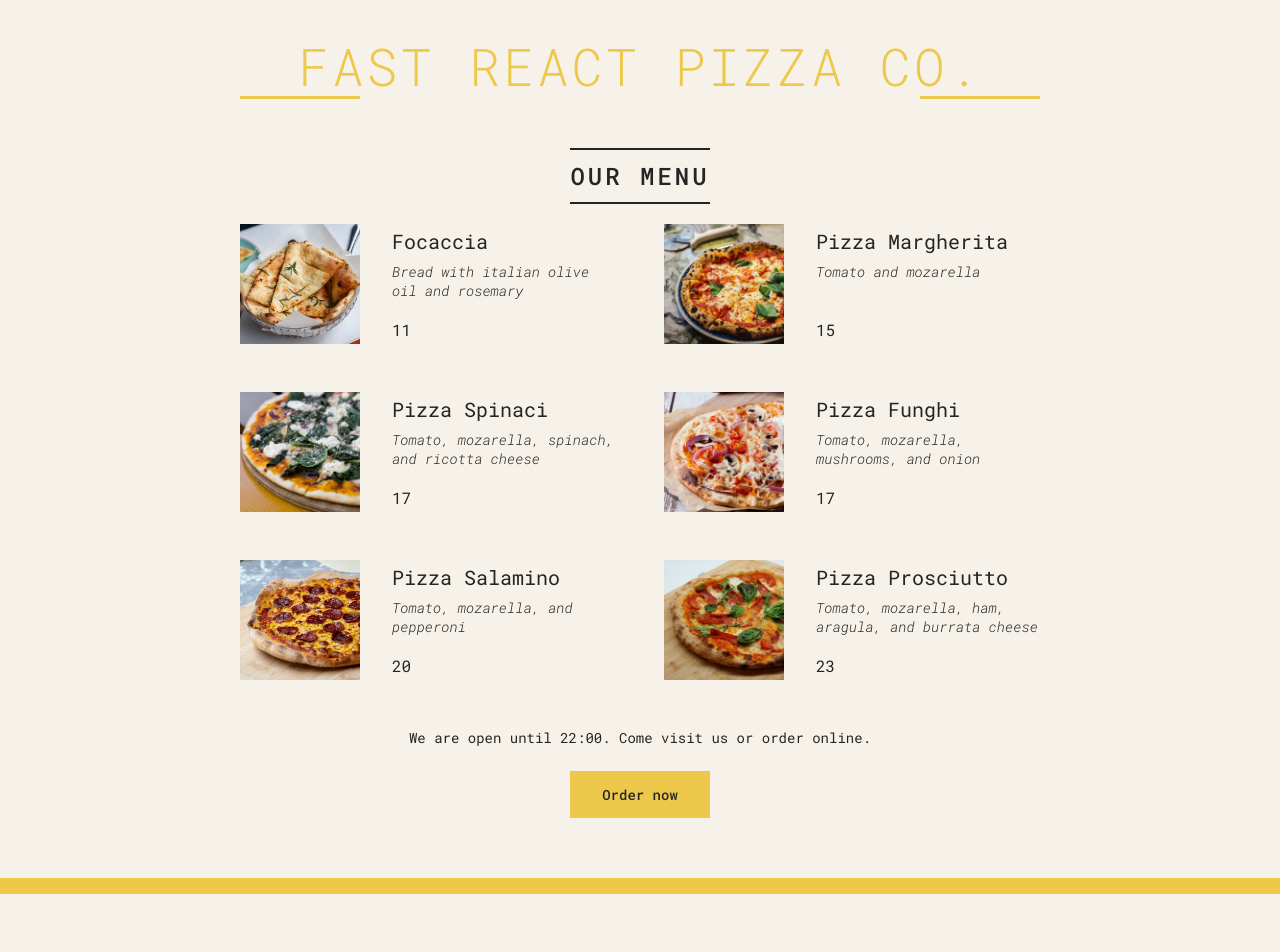
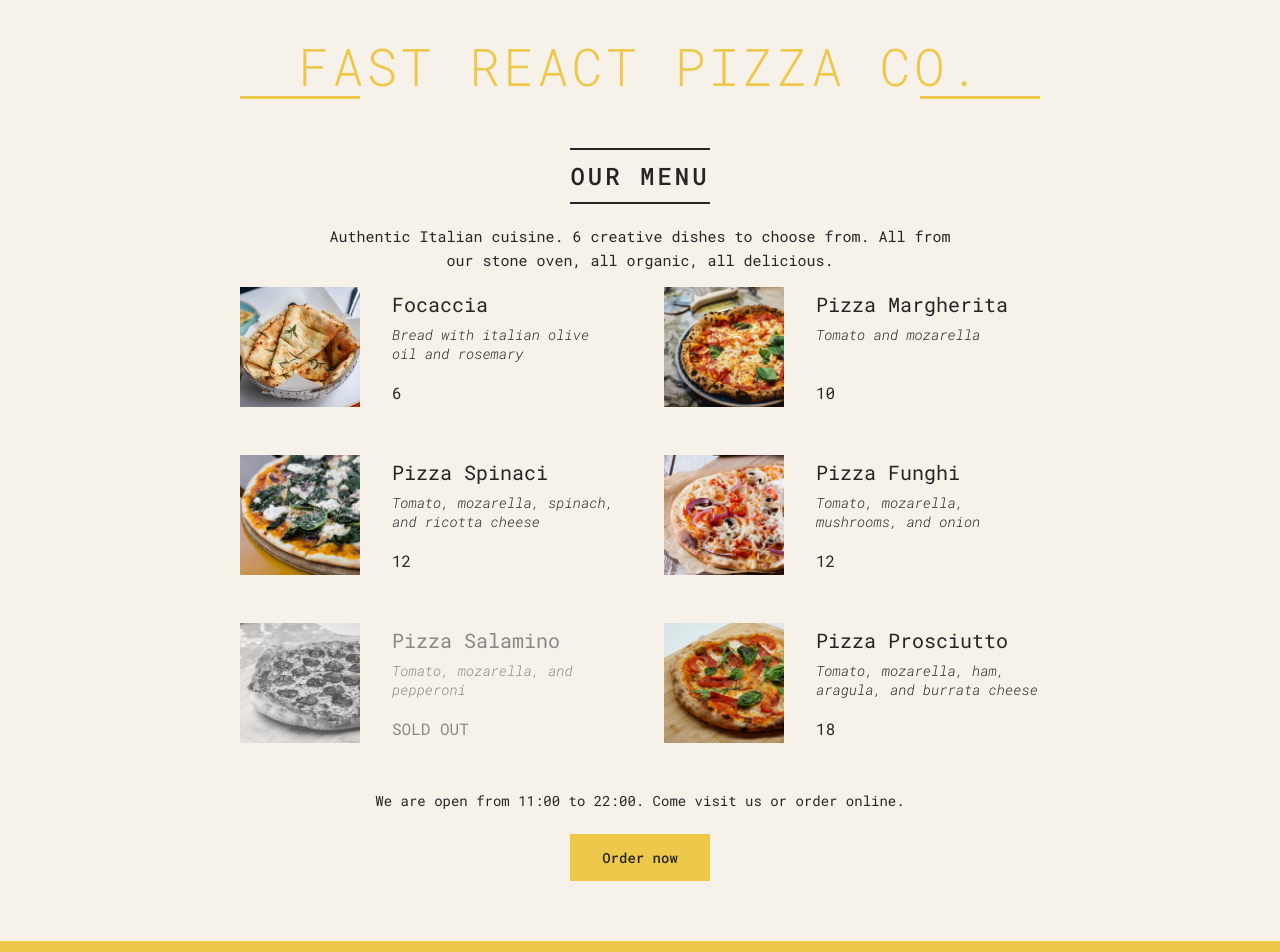
Before and after one commit to DevBukola/ReactJS, a React (Vite) app in the folder PIZZA-MENU/: page / in a window 1280 px wide. Shown: the top 952 px of the page. Before the commit the page ends 894 px from the top, so only its background shows below. Built offline with nearby package versions, Linux system fonts and the light colour scheme.

Commit message:
complete pizza menu simple project
finished project

```diff
--- a/PIZZA-MENU/index.html
+++ b/PIZZA-MENU/index.html
@@ -5,7 +5,7 @@
     <link rel="icon" type="image/svg+xml" href="/favicon.svg" />
     <meta name="viewport" content="width=device-width, initial-scale=1.0" />
     <!-- <link rel="stylesheet" href="src/index.css"> -->
-    <title>pizza-menu</title>
+    <title>Fast React Pizza Co.</title>
   </head>
   <body>
     <div id="root"></div>
--- a/PIZZA-MENU/src/index.css
+++ b/PIZZA-MENU/src/index.css
@@ -103,6 +103,7 @@ body {
   display: grid;
   grid-template-columns: 1fr 1fr;
   gap: 4.8rem;
+  margin-top: 1.5rem;
 }
 
 .pizza {
@@ -148,7 +149,7 @@ body {
 
 .pizza.sold-out img {
   filter: grayscale();
-  opacity: 0.8;
+  opacity: 0.7;
 }
 
 /* *************** */
--- a/PIZZA-MENU/src/index.jsx
+++ b/PIZZA-MENU/src/index.jsx
@@ -72,46 +72,39 @@ const Menu = () => {
   return (
     <main className="menu">
       <h2>Our Menu</h2>
-      {/* {pizzaData.map(pizza => <Pizza name={pizza.name} ingredients={pizza.ingredients} photoName={pizza.photoName} price={pizza.price} soldOut={pizza.soldOut} />)} */}
-      {lenPizzas > 0 && (
+
+      {lenPizzas > 0 ? (
+        <>
+          {/* React fragment allow us to render two or more elements separately in the same
+          place without wrapping them in one element (like wrapping them in a
+          div, which may affect the formatting) as the parent of them. Here, it makes the paragraph and the ul separate - not wrapped in anything. */}
+          <p>
+            Authentic Italian cuisine. 6 creative dishes to choose from. All
+            from our stone oven, all organic, all delicious.
+          </p>
           <ul className="pizzas">
             {pizzas.map((pizza) => (
               <Pizza pizzaObj={pizza} key={pizza.name} />
             ))}
           </ul>
+        </>
+      ) : (
+        <p>We are still working on our menu. Please check back later :)</p>
       )}
-
-      {/* <Pizza
-        name="Pizza Prosciutto"
-        ingredients="Tomato, mozarella, ham, aragula, and burrata cheese"
-        photoName="pizzas/prosciutto.jpg"
-        price={18}
-        soldOut="true"
-      />
-      <Pizza
-        ingredients="Tomato, mozarella, and pepperoni"
-        name="Pizza Salamino"
-        photoName="pizzas/salamino.jpg"
-        price={15}
-      />
-      <Pizza
-        photoName="pizzas/funghi.jpg"
-        price={12}
-        name="Pizza Funghi"
-        ingredients="Tomato, mozarella, mushrooms, and onion"
-      /> */}
     </main>
   );
 };
 
-function Pizza(props) {
+function Pizza({ pizzaObj }) {
+  // if (pizzaObj.soldOut) return null;
+
   return (
-    <li className="pizza">
-      <img src={props.pizzaObj.photoName} alt={props.pizzaObj.name} />
+    <li className={`pizza ${pizzaObj.soldOut ? "sold-out" : ""}`}>
+      <img src={pizzaObj.photoName} alt={pizzaObj.name} />
       <div>
-        <h3>{props.pizzaObj.name}</h3>
-        <p>{props.pizzaObj.ingredients}</p>
-        <span>{props.pizzaObj.price + 5}</span>
+        <h3>{pizzaObj.name}</h3>
+        <p>{pizzaObj.ingredients}</p>
+        <span>{pizzaObj.soldOut ? "SOLD OUT" : pizzaObj.price}</span>
       </div>
     </li>
   );
@@ -122,26 +115,33 @@ function Footer() {
   const openHour = 11;
   const closeHour = 22;
   let isOpen = hour >= openHour && hour <= closeHour;
-  let alrt = "";
-  if (hour >= openHour && hour <= closeHour) alrt = `We are currently open.}.`;
-  else alrt = "We are closed.";
 
   return (
     <div>
       <footer className="footer ">
-        {isOpen && (
-          <div className="order">
+        {isOpen ? (
+          <Order closeHour={closeHour} openHour={openHour} />
+        ) : (
           <p>
-              We are open until {closeHour}:00. Come visit us or order online.
+            We are happy to welcome you between {openHour}:00 and {closeHour}:00
           </p>
-            <button className="order-btn">Order now</button>
-          </div>
         )}
       </footer>
     </div>
   );
 }
 
+function Order({ closeHour, openHour }) {
+  return (
+    <div className="order">
+      <p>
+        We are open from {openHour}:00 to {closeHour}:00. Come visit us or order
+        online.
+      </p>
+      <button className="order-btn">Order now</button>
+    </div>
+  );
+}
 const root = ReactDOM.createRoot(document.getElementById("root"));
 root.render(
   <React.StrictMode>
```
Lines whose indentation alone changed are shown as unchanged.
